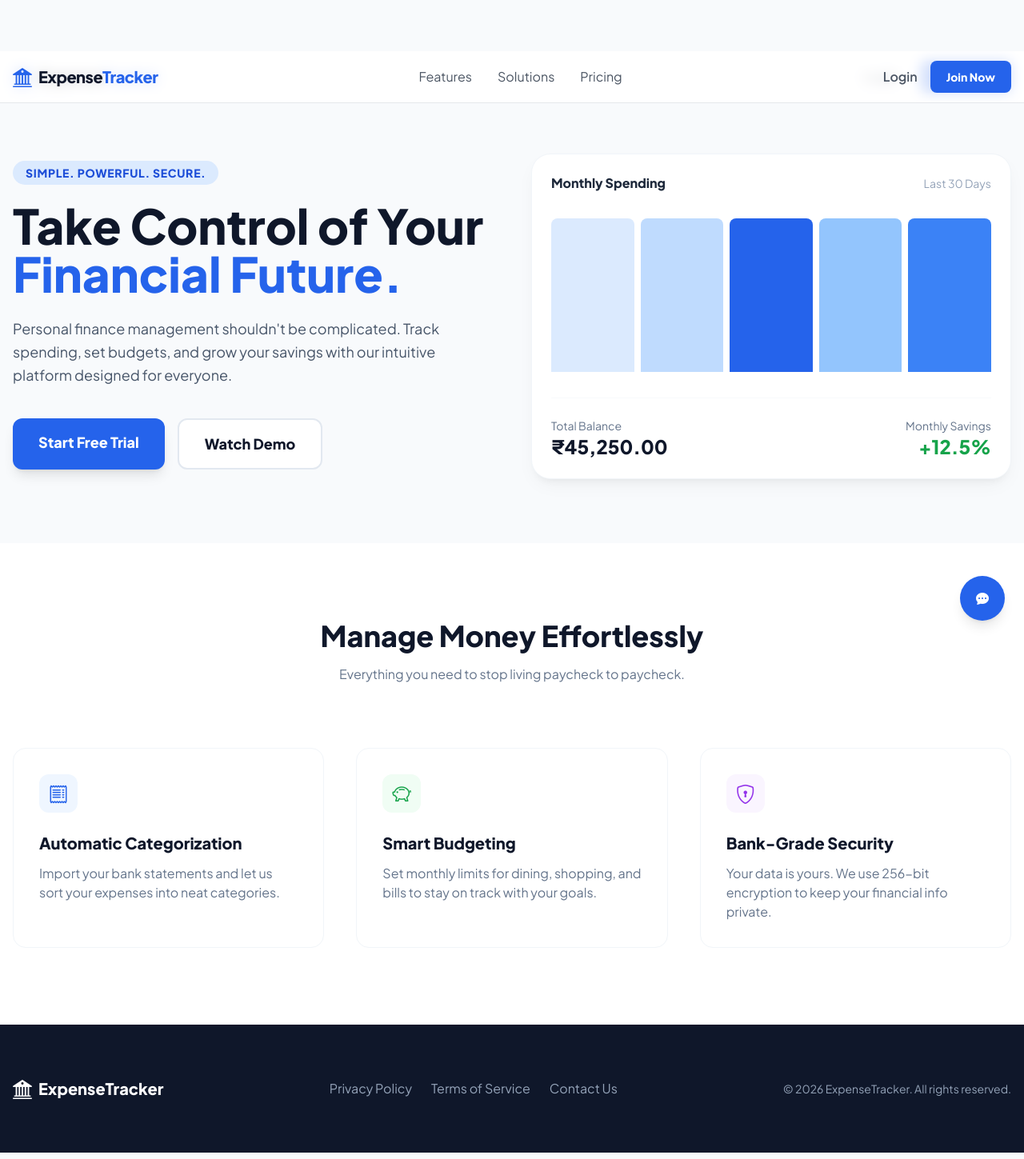
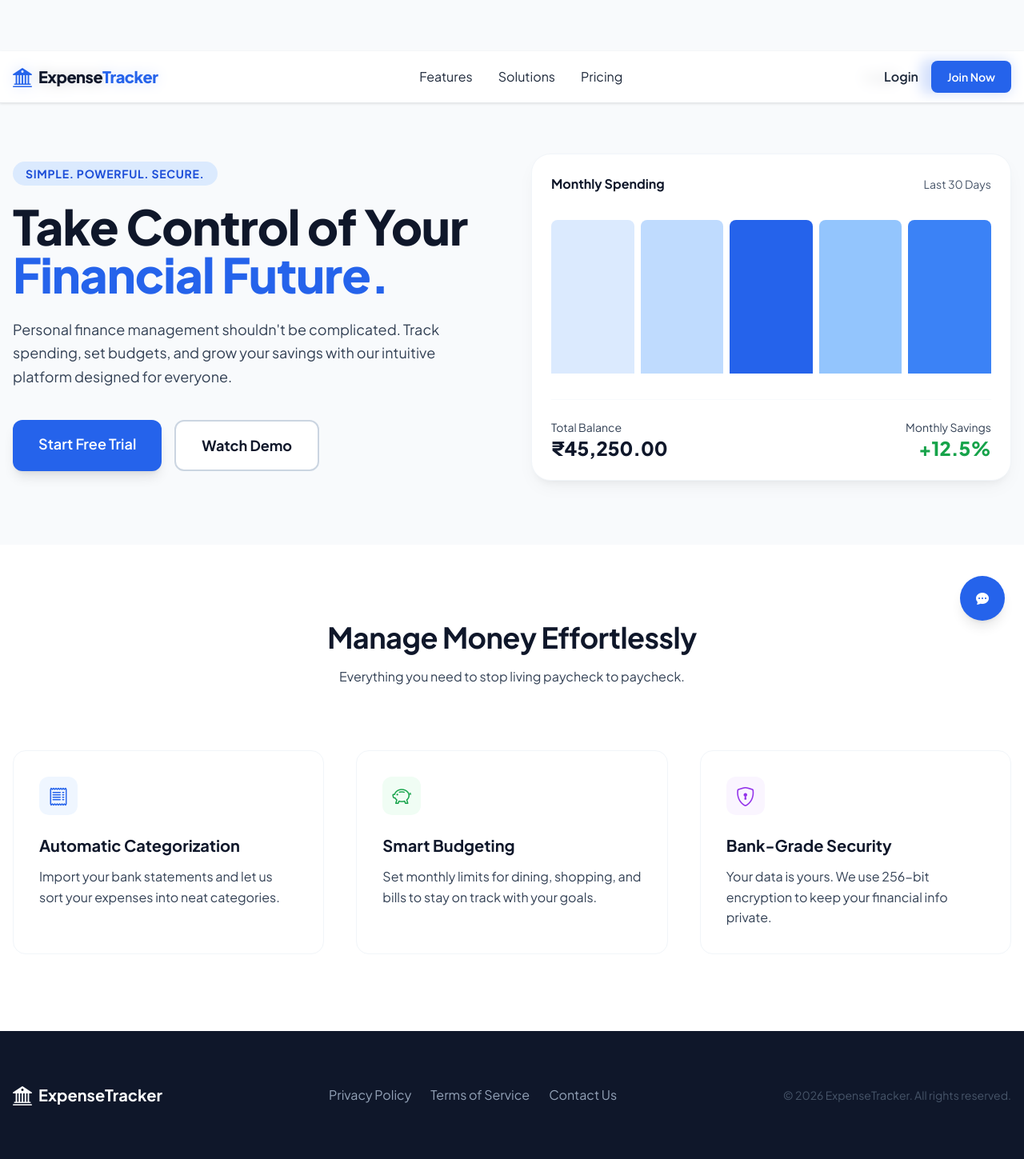
Before and after one commit to GuptaSigma/Expense-Tracker-App, a Flask app: page / in a window 1280 px wide. Shown: the whole page at 80% size. Run offline with Flask 3, Linux system fonts and the light colour scheme; some libraries are stand-ins or nearby versions.

Commit message:
Fix text visibility - improve color contrast and font rendering on homepage

```diff
--- a/app/static/css/base.css
+++ b/app/static/css/base.css
@@ -1,7 +1,44 @@
+@import url('https://fonts.googleapis.com/css2?family=Plus+Jakarta+Sans:wght@300;400;600;700;800&display=swap');
+
+* {
+    -webkit-font-smoothing: antialiased;
+    -moz-osx-font-smoothing: grayscale;
+}
+
 body {
     font-family: 'Plus Jakarta Sans', sans-serif;
     background-color: #f8fafc;
     color: #1e293b;
+    font-size: 16px;
+    line-height: 1.6;
+}
+
+h1 {
+    color: #0f172a;
+    font-weight: 800;
+    letter-spacing: -1px;
+}
+
+h2 {
+    color: #0f172a;
+    font-weight: 700;
+    letter-spacing: -0.5px;
+}
+
+h3, h4, h5, h6 {
+    color: #1e293b;
+    font-weight: 700;
+}
+
+p {
+    color: #475569;
+    font-weight: 400;
+}
+
+a {
+    color: inherit;
+    text-decoration: none;
+    transition: color 0.3s ease;
 }
 
 .nav-blur {
--- a/app/static/css/home.css
+++ b/app/static/css/home.css
@@ -1,21 +1,63 @@
+@import url('https://fonts.googleapis.com/css2?family=Plus+Jakarta+Sans:wght@300;400;600;700;800&display=swap');
+
+* {
+    -webkit-font-smoothing: antialiased;
+    -moz-osx-font-smoothing: grayscale;
+}
+
 body {
     font-family: 'Plus Jakarta Sans', sans-serif;
-    background-color: #f8fafc; /* Light Professional Gray */
+    background-color: #f8fafc;
     color: #1e293b;
+    font-size: 16px;
+    line-height: 1.6;
+}
+
+h1 {
+    color: #0f172a;
+    font-weight: 800;
+    letter-spacing: -1px;
+}
+
+h2 {
+    color: #0f172a;
+    font-weight: 700;
+    letter-spacing: -0.5px;
+}
+
+h3, h4, h5, h6 {
+    color: #1e293b;
+    font-weight: 700;
+}
+
+p {
+    color: #475569;
+    font-weight: 400;
+}
+
+a {
+    color: inherit;
+    text-decoration: none;
+    transition: color 0.3s ease;
 }
 
 .nav-blur {
     backdrop-filter: blur(8px);
     background: rgba(255, 255, 255, 0.8);
+    box-shadow: 0 1px 3px rgba(0, 0, 0, 0.05);
 }
 
 .card-shadow {
     box-shadow: 0 10px 25px -5px rgba(0, 0, 0, 0.05), 0 8px 10px -6px rgba(0, 0, 0, 0.05);
+    transition: box-shadow 0.3s ease;
 }
 
 .btn-primary {
     background-color: #2563eb;
+    color: white;
+    font-weight: 600;
     transition: all 0.3s ease;
+    cursor: pointer;
 }
 
 .btn-primary:hover {
@@ -30,8 +72,8 @@ body {
 
 /* Chart Placeholder Animation */
 @keyframes grow {
-    from { height: 0; }
-    to { height: 100%; }
+    from { height: 0; opacity: 0; }
+    to { height: 100%; opacity: 1; }
 }
 
 .bar-anim {
--- a/app/templates/home.html
+++ b/app/templates/home.html
@@ -11,15 +11,15 @@
     <div class="max-w-7xl mx-auto px-4 h-16 flex items-center justify-between">
         <div class="flex items-center space-x-2">
             <i class="bi bi-bank2 text-2xl text-blue-600"></i>
-            <span class="text-xl font-extrabold tracking-tight">Expense<span class="text-blue-600">Tracker</span></span>
+            <span class="text-xl font-extrabold tracking-tight text-slate-900">Expense<span class="text-blue-600">Tracker</span></span>
         </div>
-        <div class="hidden md:flex space-x-8 font-medium text-gray-600">
+        <div class="hidden md:flex space-x-8 font-medium text-slate-800">
             <a href="#features" class="hover:text-blue-600 transition">Features</a>
             <a href="#solutions" class="hover:text-blue-600 transition">Solutions</a>
             <a href="#pricing" class="hover:text-blue-600 transition">Pricing</a>
         </div>
         <div class="flex items-center space-x-4">
-            <a href="{{ url_for('auth.login') }}" class="text-gray-600 font-semibold hover:text-blue-600">Login</a>
+            <a href="{{ url_for('auth.login') }}" class="text-slate-800 font-semibold hover:text-blue-600">Login</a>
             <a href="{{ url_for('auth.register') }}" class="btn-primary text-white px-5 py-2.5 rounded-lg font-bold text-sm">Join Now</a>
         </div>
     </div>
@@ -33,20 +33,20 @@
             <h1 class="text-5xl md:text-6xl font-extrabold mt-6 leading-tight text-slate-900">
                 Take Control of Your <span class="text-blue-600">Financial Future.</span>
             </h1>
-            <p class="text-lg text-slate-600 mt-6 leading-relaxed">
+            <p class="text-lg text-slate-700 mt-6 leading-relaxed font-medium">
                 Personal finance management shouldn't be complicated. Track spending, set budgets, and grow your savings with our intuitive platform designed for everyone.
             </p>
             <div class="mt-10 flex flex-col sm:flex-row gap-4">
                 <a href="{{ url_for('auth.register') }}" class="btn-primary text-white px-8 py-4 rounded-xl font-bold text-lg shadow-lg text-center">Start Free Trial</a>
-                <button class="bg-white border-2 border-slate-200 px-8 py-4 rounded-xl font-bold text-lg hover:bg-slate-50 transition">Watch Demo</button>
+                <button class="bg-white border-2 border-slate-300 text-slate-900 px-8 py-4 rounded-xl font-bold text-lg hover:bg-slate-50 transition">Watch Demo</button>
             </div>
         </div>
 
         <div class="relative">
             <div class="bg-white p-6 rounded-3xl card-shadow border border-slate-100">
                 <div class="flex justify-between items-center mb-8">
-                    <h3 class="font-bold text-slate-800">Monthly Spending</h3>
-                    <span class="text-sm text-slate-400">Last 30 Days</span>
+                    <h3 class="font-bold text-slate-900">Monthly Spending</h3>
+                    <span class="text-sm text-slate-600 font-medium">Last 30 Days</span>
                 </div>
                 <div class="flex items-end justify-between h-48 space-x-2">
                     <div class="bg-blue-100 w-full rounded-t-lg bar-anim" style="height: 60%"></div>
@@ -57,11 +57,11 @@
                 </div>
                 <div class="mt-8 pt-6 border-t border-slate-50 flex justify-between">
                     <div>
-                        <p class="text-sm text-slate-500">Total Balance</p>
+                        <p class="text-sm text-slate-700 font-medium">Total Balance</p>
                         <p class="text-2xl font-black text-slate-900">₹45,250.00</p>
                     </div>
                     <div class="text-right">
-                        <p class="text-sm text-slate-500">Monthly Savings</p>
+                        <p class="text-sm text-slate-700 font-medium">Monthly Savings</p>
                         <p class="text-2xl font-black text-green-600">+12.5%</p>
                     </div>
                 </div>
@@ -73,8 +73,8 @@
 <!-- Features Section -->
 <section id="features" class="bg-white py-24 px-4">
     <div class="max-w-7xl mx-auto text-center mb-20">
-        <h2 class="text-3xl md:text-4xl font-bold">Manage Money Effortlessly</h2>
-        <p class="text-slate-500 mt-4">Everything you need to stop living paycheck to paycheck.</p>
+        <h2 class="text-3xl md:text-4xl font-bold text-slate-900">Manage Money Effortlessly</h2>
+        <p class="text-slate-700 mt-4 font-medium">Everything you need to stop living paycheck to paycheck.</p>
     </div>
 
     <div class="max-w-7xl mx-auto grid grid-cols-1 md:grid-cols-3 gap-10">
@@ -82,24 +82,24 @@
             <div class="w-12 h-12 bg-blue-50 flex items-center justify-center rounded-xl text-blue-600 mb-6">
                 <i class="bi bi-receipt text-2xl"></i>
             </div>
-            <h4 class="text-xl font-bold mb-3">Automatic Categorization</h4>
-            <p class="text-slate-500">Import your bank statements and let us sort your expenses into neat categories.</p>
+            <h4 class="text-xl font-bold text-slate-900 mb-3">Automatic Categorization</h4>
+            <p class="text-slate-700">Import your bank statements and let us sort your expenses into neat categories.</p>
         </div>
 
         <div class="p-8 rounded-2xl border border-slate-100 hover:border-blue-200 transition">
             <div class="w-12 h-12 bg-green-50 flex items-center justify-center rounded-xl text-green-600 mb-6">
                 <i class="bi bi-piggy-bank text-2xl"></i>
             </div>
-            <h4 class="text-xl font-bold mb-3">Smart Budgeting</h4>
-            <p class="text-slate-500">Set monthly limits for dining, shopping, and bills to stay on track with your goals.</p>
+            <h4 class="text-xl font-bold text-slate-900 mb-3">Smart Budgeting</h4>
+            <p class="text-slate-700">Set monthly limits for dining, shopping, and bills to stay on track with your goals.</p>
         </div>
 
         <div class="p-8 rounded-2xl border border-slate-100 hover:border-blue-200 transition">
             <div class="w-12 h-12 bg-purple-50 flex items-center justify-center rounded-xl text-purple-600 mb-6">
                 <i class="bi bi-shield-lock text-2xl"></i>
             </div>
-            <h4 class="text-xl font-bold mb-3">Bank-Grade Security</h4>
-            <p class="text-slate-500">Your data is yours. We use 256-bit encryption to keep your financial info private.</p>
+            <h4 class="text-xl font-bold text-slate-900 mb-3">Bank-Grade Security</h4>
+            <p class="text-slate-700">Your data is yours. We use 256-bit encryption to keep your financial info private.</p>
         </div>
     </div>
 </section>
```
